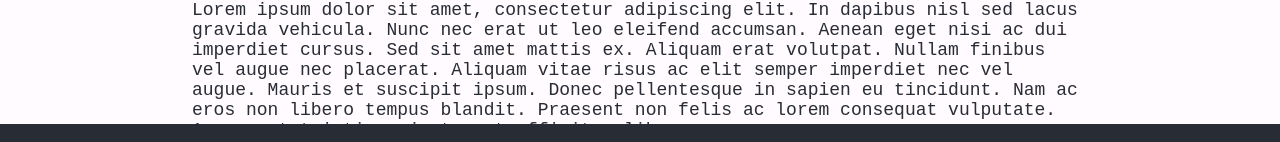
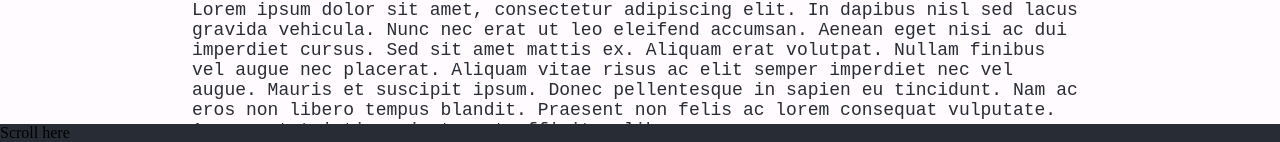
Before and after one commit to jonan270/Interactive-portfolio, a React (Create React App) app: page / in a window 1280 px wide. Shown: the part 855-997 px from the top of the page. Built offline with nearby package versions, Linux system fonts and the light colour scheme.

Commit message:
Messing around with scrollIntoView

```diff
--- a/src/App.tsx
+++ b/src/App.tsx
@@ -1,4 +1,4 @@
-import React from 'react';
+import React, { Component, useRef, useEffect } from "react";
 import { Button } from '@mui/material';
 import TopBar from './components/TopBar';
 import Content from './components/Content';
@@ -19,8 +19,17 @@ const theme = createTheme({
 });
 
 function App() {
+  const testRef = useRef<null | HTMLDivElement>(null);
+  const executeScroll = () => {
+    if(testRef != null) {
+      console.log(testRef.current);
+      testRef.current!.scrollIntoView();
+    }
+  }
+
   const onButtonClick = () => {
     console.log("Click");
+    executeScroll();
   }
 
   return (
@@ -30,13 +39,14 @@ function App() {
           <div id='titleText'>
               <h1>Jonathan Andersson</h1>
               <p>4th year M.Sc Student in Media Technology</p>
-              <Button className="button" variant="contained" onClick={() => onButtonClick}>About me</Button>
-              <Button className="button" variant="outlined" onClick={() => onButtonClick}>Project showroom</Button>
-              <Button className="button" variant="outlined" onClick={() => onButtonClick}>Experience</Button>
+              <Button className="button" variant="contained" onClick={() => onButtonClick()}>About me</Button>
+              <Button className="button" variant="outlined" onClick={() => onButtonClick()}>Project showroom</Button>
+              <Button className="button" variant="outlined" onClick={() => onButtonClick()}>Experience</Button>
           </div>
         </div>
         <Content/>
       </div>
+      <div ref={testRef}>Scroll here</div>
     </ThemeProvider>
   );
 }
```
